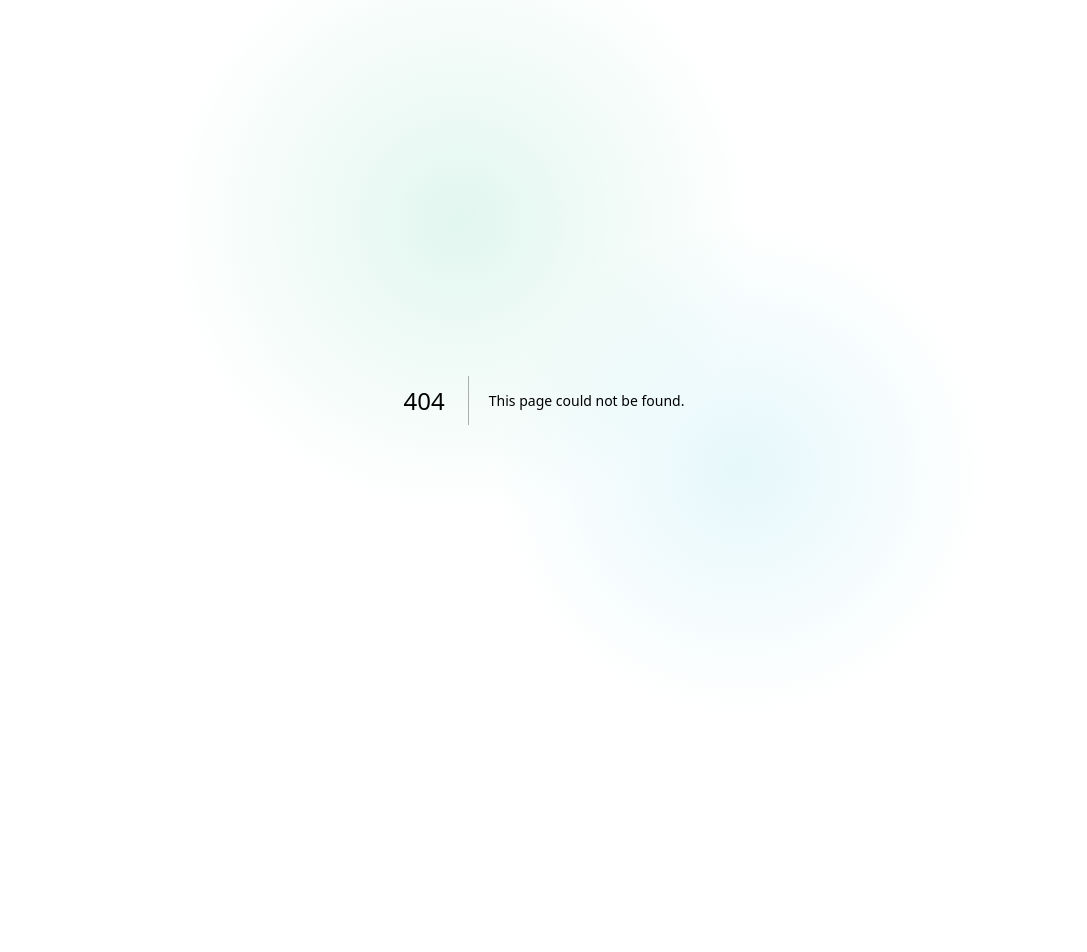
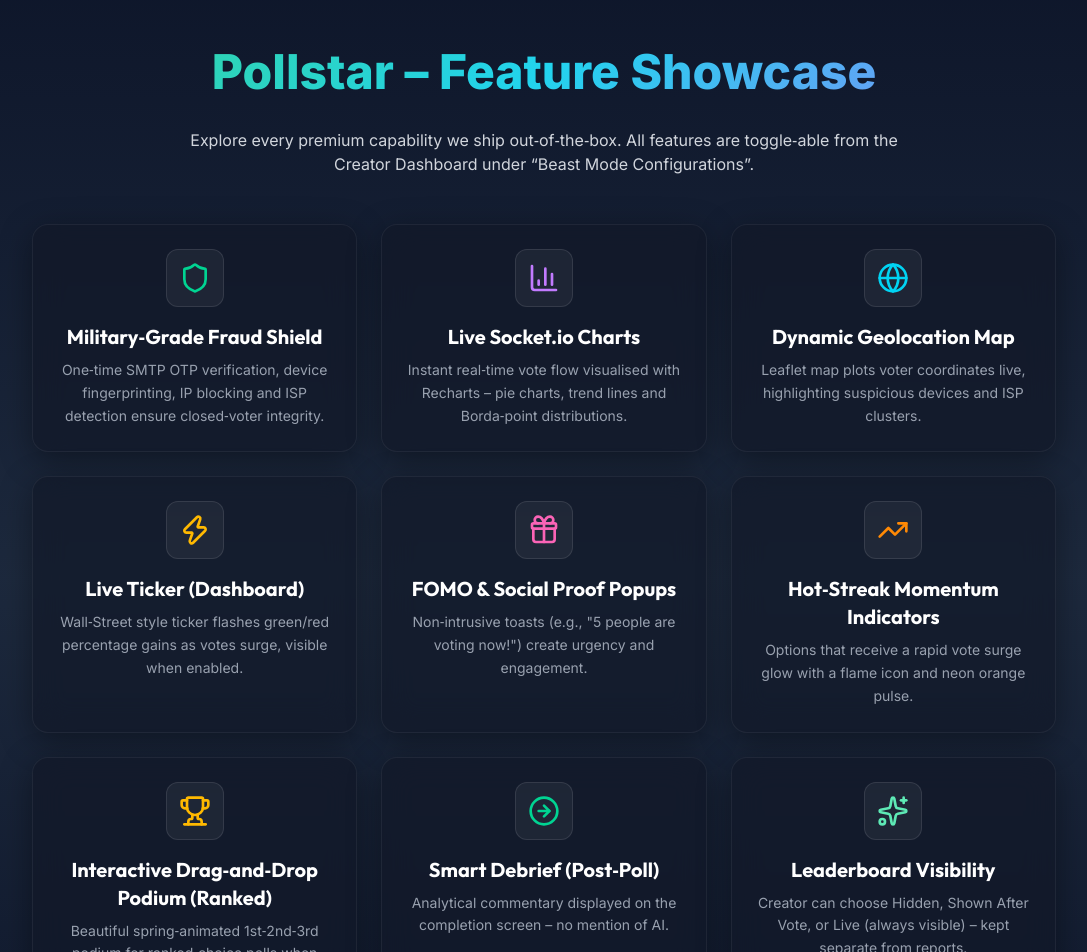
Before and after one commit to adrishkb-sketch/Pollstar, a Next.js app: page /features in a window 1280 px wide. Before the commit this address had no page. Shown: the top 952 px of the page, without its empty margins (96-1183 px from the left). Before the commit the page ends 800 px from the top, so only its background shows below. Built offline with nearby package versions, Linux system fonts and the light colour scheme.

Commit message:
Initial commit - good

```diff
--- a/src/app/api/polls/[id]/route.ts
+++ b/src/app/api/polls/[id]/route.ts
@@ -54,6 +54,15 @@
 
     if (!poll) {
       return NextResponse.json({ error: 'Poll not found' }, { status: 404 });
+    }
+
+    // Auto-expire: if the poll is ACTIVE but endTime has passed, transition to ENDED
+    if (poll.status === 'ACTIVE' && poll.endTime && new Date() > new Date(poll.endTime)) {
+      await prisma.poll.update({
+        where: { id: pollId },
+        data: { status: 'ENDED' },
+      });
+      poll.status = 'ENDED';
     }
 
     // Check if requester is creator or admin
--- a/src/app/api/polls/[id]/vote/route.ts
+++ b/src/app/api/polls/[id]/vote/route.ts
@@ -53,11 +53,22 @@
     }
 
     const now = new Date();
-    const startTimeWithBuffer = new Date(poll.startTime.getTime() - 60000);
-    const endTimeWithBuffer = new Date(poll.endTime.getTime() + 60000);
-    if (now < startTimeWithBuffer || now > endTimeWithBuffer) {
+
+    // Auto-expire: if endTime has passed, transition to ENDED and reject
+    if (poll.endTime && now > new Date(poll.endTime)) {
+      await prisma.poll.update({
+        where: { id: pollId },
+        data: { status: 'ENDED' },
+      });
       return NextResponse.json(
-        { error: 'Voting is restricted to the poll schedule. It has either not started or already closed.' },
+        { error: 'This poll has officially ended. Voting is no longer accepted.' },
+        { status: 400 }
+      );
+    }
+
+    if (now < new Date(poll.startTime)) {
+      return NextResponse.json(
+        { error: 'Voting has not started yet. Please wait for the scheduled start time.' },
         { status: 400 }
       );
     }
--- a/src/app/api/polls/route.ts
+++ b/src/app/api/polls/route.ts
@@ -62,6 +62,23 @@
           settings: true,
         },
       });
+    }
+
+    // Auto-expire: batch-transition any ACTIVE polls whose endTime has passed
+    const now = new Date();
+    const expiredPolls = polls.filter(
+      (p: any) => p.status === 'ACTIVE' && p.endTime && now > new Date(p.endTime)
+    );
+    if (expiredPolls.length > 0) {
+      await prisma.poll.updateMany({
+        where: {
+          id: { in: expiredPolls.map((p: any) => p.id) },
+          status: 'ACTIVE',
+        },
+        data: { status: 'ENDED' },
+      });
+      // Reflect locally so the response is accurate
+      expiredPolls.forEach((p: any) => { p.status = 'ENDED'; });
     }
 
     return NextResponse.json({ success: true, polls });
--- /dev/null
+++ b/src/app/features/page.tsx
@@ -0,0 +1,79 @@
+import Link from 'next/link';
+import { Shield, BarChart3, Globe, Sparkles, ArrowRight, Zap, Gift, TrendingUp, Trophy, ArrowRightCircle } from 'lucide-react';
+
+export default function Features() {
+  const features = [
+    {
+      icon: <Shield className="w-8 h-8 text-emerald-400" />, // military grade shield
+      title: 'Military‑Grade Fraud Shield',
+      description: 'One‑time SMTP OTP verification, device fingerprinting, IP blocking and ISP detection ensure closed‑voter integrity.',
+    },
+    {
+      icon: <BarChart3 className="w-8 h-8 text-purple-400" />, // live charts
+      title: 'Live Socket.io Charts',
+      description: 'Instant real‑time vote flow visualised with Recharts – pie charts, trend lines and Borda‑point distributions.',
+    },
+    {
+      icon: <Globe className="w-8 h-8 text-cyan-400" />, // dynamic map
+      title: 'Dynamic Geolocation Map',
+      description: 'Leaflet map plots voter coordinates live, highlighting suspicious devices and ISP clusters.',
+    },
+    {
+      icon: <Zap className="w-8 h-8 text-amber-400" />, // live ticker
+      title: 'Live Ticker (Dashboard)',
+      description: 'Wall‑Street style ticker flashes green/red percentage gains as votes surge, visible when enabled.',
+    },
+    {
+      icon: <Gift className="w-8 h-8 text-pink-400" />, // fomo popups
+      title: 'FOMO & Social Proof Popups',
+      description: 'Non‑intrusive toasts (e.g., "5 people are voting now!") create urgency and engagement.',
+    },
+    {
+      icon: <TrendingUp className="w-8 h-8 text-orange-400" />, // hot streaks
+      title: 'Hot‑Streak Momentum Indicators',
+      description: 'Options that receive a rapid vote surge glow with a flame icon and neon orange pulse.',
+    },
+    {
+      icon: <Trophy className="w-8 h-8 text-amber-400" />, // drag‑and‑drop podium
+      title: 'Interactive Drag‑and‑Drop Podium (Ranked)',
+      description: 'Beautiful spring‑animated 1st‑2nd‑3rd podium for ranked‑choice polls when enabled.',
+    },
+    {
+      icon: <ArrowRightCircle className="w-8 h-8 text-emerald-400" />, // smart debrief
+      title: 'Smart Debrief (Post‑Poll)',
+      description: 'Analytical commentary displayed on the completion screen – no mention of AI.',
+    },
+    {
+      icon: <Sparkles className="w-8 h-8 text-emerald-300" />, // leaderboard visibility
+      title: 'Leaderboard Visibility',
+      description: 'Creator can choose Hidden, Shown After Vote, or Live (always visible) – kept separate from reports.',
+    },
+  ];
+
+  return (
+    <div className="flex-1 flex flex-col items-center justify-start bg-gradient-to-b from-slate-900 via-slate-800 to-slate-900 text-white py-12 px-4 min-h-screen">
+      <div className="max-w-5xl w-full">
+        <h1 className="text-4xl md:text-5xl font-extrabold text-center mb-8 gradient-text">Pollstar – Feature Showcase</h1>
+        <p className="text-center text-gray-300 mb-12 max-w-3xl mx-auto">
+          Explore every premium capability we ship out‑of‑the‑box. All features are toggle‑able from the Creator Dashboard under “Beast Mode Configurations”.
+        </p>
+        <div className="grid grid-cols-1 md:grid-cols-2 lg:grid-cols-3 gap-6">
+          {features.map((f, i) => (
+            <div key={i} className="glass-card rounded-2xl p-6 flex flex-col items-center text-center hover:shadow-xl transition-shadow">
+              <div className="mb-4 bg-white/5 p-3 rounded-xl border border-white/10">
+                {f.icon}
+              </div>
+              <h3 className="font-outfit text-xl font-bold text-white mb-2">{f.title}</h3>
+              <p className="text-gray-400 text-sm leading-relaxed">{f.description}</p>
+            </div>
+          ))}
+        </div>
+        <div className="mt-12 text-center">
+          <Link href="/" className="inline-block px-6 py-3 rounded-xl font-semibold gradient-btn text-white">
+            ← Back to Home
+          </Link>
+        </div>
+      </div>
+    </div>
+  );
+}
--- a/src/app/page.tsx
+++ b/src/app/page.tsx
@@ -110,6 +110,7 @@
             </>
           )}
         </div>
+        <Link href="/features" className="mt-6 inline-block px-6 py-3 rounded-xl font-semibold gradient-btn text-white text-sm">Explore All Features</Link>
 
         {/* Feature Grid */}
         <div id="features-grid" className="grid grid-cols-1 md:grid-cols-3 gap-8 w-full">
--- a/src/app/poll/[id]/page.tsx
+++ b/src/app/poll/[id]/page.tsx
@@ -279,9 +279,16 @@
           throw new Error(data.error || 'Failed to fetch poll details');
         }
 
-        setPoll(data.poll);
-        setLiveStats(data.poll.stats || {});
-        setLiveTotalVotes(data.poll.totalVotes || 0);
+        const fetchedPoll = data.poll;
+
+        // Client-side deadline enforcement: if endTime has passed, treat as ENDED
+        if (fetchedPoll.status === 'ACTIVE' && fetchedPoll.endTime && Date.now() > new Date(fetchedPoll.endTime).getTime()) {
+          fetchedPoll.status = 'ENDED';
+        }
+
+        setPoll(fetchedPoll);
+        setLiveStats(fetchedPoll.stats || {});
+        setLiveTotalVotes(fetchedPoll.totalVotes || 0);
 
         const activeQ = data.poll.questions?.[0];
         if (activeQ && activeQ.type === 'KNOCKOUT') {
@@ -784,6 +791,78 @@
         <Link href="/" className="mt-6 px-5 py-2.5 rounded-xl font-semibold gradient-btn text-white text-xs">
           Return to Home
         </Link>
+      </div>
+    );
+  }
+
+  // ── VOTING CLOSED SCREEN ──────────────────────────────────
+  if (poll && poll.status !== 'ACTIVE' && !votedSuccessfully) {
+    return (
+      <div className="flex-1 flex flex-col justify-center items-center px-6 py-16 text-center bg-[#030712] min-h-screen">
+        <div className="max-w-lg w-full space-y-8">
+          {/* Brand */}
+          <div className="flex items-center justify-center space-x-2.5 mb-4">
+            <div className="p-2.5 bg-gradient-to-tr from-indigo-500 to-purple-500 rounded-xl shadow-lg shadow-indigo-500/20">
+              <VoteIcon className="w-5 h-5 text-white" />
+            </div>
+            <span className="font-outfit text-lg font-bold tracking-tight text-white">
+              Poll<span className="text-indigo-400">star</span>
+            </span>
+          </div>
+
+          {/* Closed Badge */}
+          <div className="glass-card rounded-3xl p-10 border border-red-500/20 bg-red-500/5 shadow-2xl space-y-6 relative overflow-hidden">
+            <div className="absolute top-0 right-0 w-40 h-40 bg-red-500/5 rounded-full blur-3xl pointer-events-none" />
+            <div className="absolute bottom-0 left-0 w-40 h-40 bg-indigo-500/5 rounded-full blur-3xl pointer-events-none" />
+
+            <div className="flex justify-center">
+              <div className="p-4 bg-red-500/10 border border-red-500/20 text-red-400 rounded-2xl">
+                <AlertCircle className="w-10 h-10" />
+              </div>
+            </div>
+
+            <h1 className="font-outfit text-3xl font-extrabold text-white">Voting Has Closed</h1>
+            <p className="text-gray-400 text-sm leading-relaxed">
+              The poll <span className="text-white font-bold">"{poll.title}"</span> has officially ended and is no longer accepting ballots.
+            </p>
+
+            {poll.endTime && (
+              <div className="inline-flex items-center space-x-2 px-4 py-2 rounded-xl bg-white/5 border border-white/10 text-gray-300 text-xs font-semibold mx-auto">
+                <span>⏱️ Deadline:</span>
+                <span className="text-white font-mono">{new Date(poll.endTime).toLocaleString()}</span>
+              </div>
+            )}
+
+            {poll.totalVotes !== undefined && (
+              <p className="text-gray-500 text-xs">
+                Total ballots recorded: <span className="text-white font-bold">{poll.totalVotes}</span>
+              </p>
+            )}
+          </div>
+
+          {/* Action Buttons */}
+          <div className="flex flex-col sm:flex-row items-center justify-center gap-4">
+            {poll.isResultPublic && (
+              <button
+                type="button"
+                onClick={() => {
+                  // Allow them through to view results by marking as "voted"
+                  setVotedSuccessfully(true);
+                }}
+                className="w-full sm:w-auto px-6 py-3 rounded-xl font-bold bg-gradient-to-r from-indigo-500 to-purple-500 text-white hover:opacity-90 shadow-lg shadow-indigo-500/20 transition-all text-sm flex items-center justify-center space-x-2 active:scale-95"
+              >
+                <Award className="w-4 h-4" />
+                <span>View Results & Report</span>
+              </button>
+            )}
+            <Link
+              href="/"
+              className="w-full sm:w-auto px-6 py-3 rounded-xl font-semibold glass-card hover:bg-white/5 text-gray-300 hover:text-white text-sm border border-white/10 flex items-center justify-center transition-all active:scale-95"
+            >
+              Return to Home
+            </Link>
+          </div>
+        </div>
       </div>
     );
   }
```
